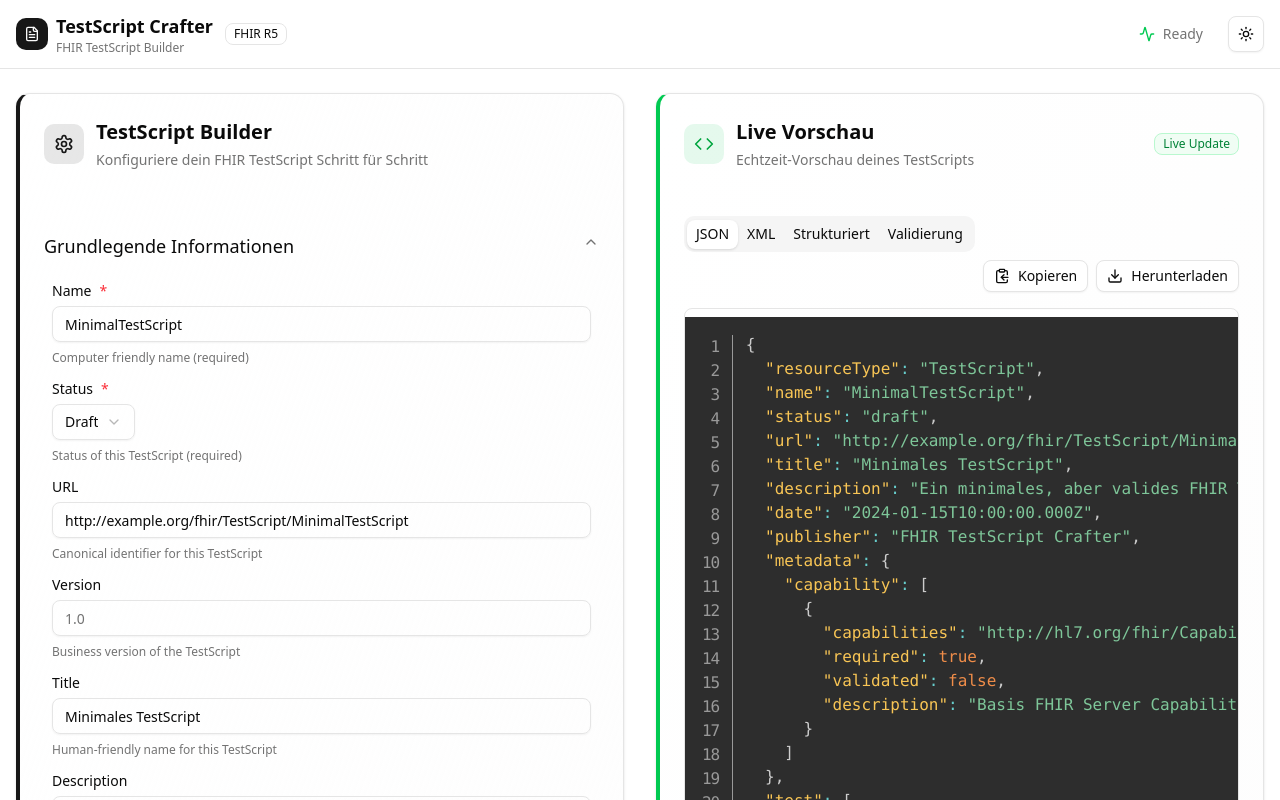
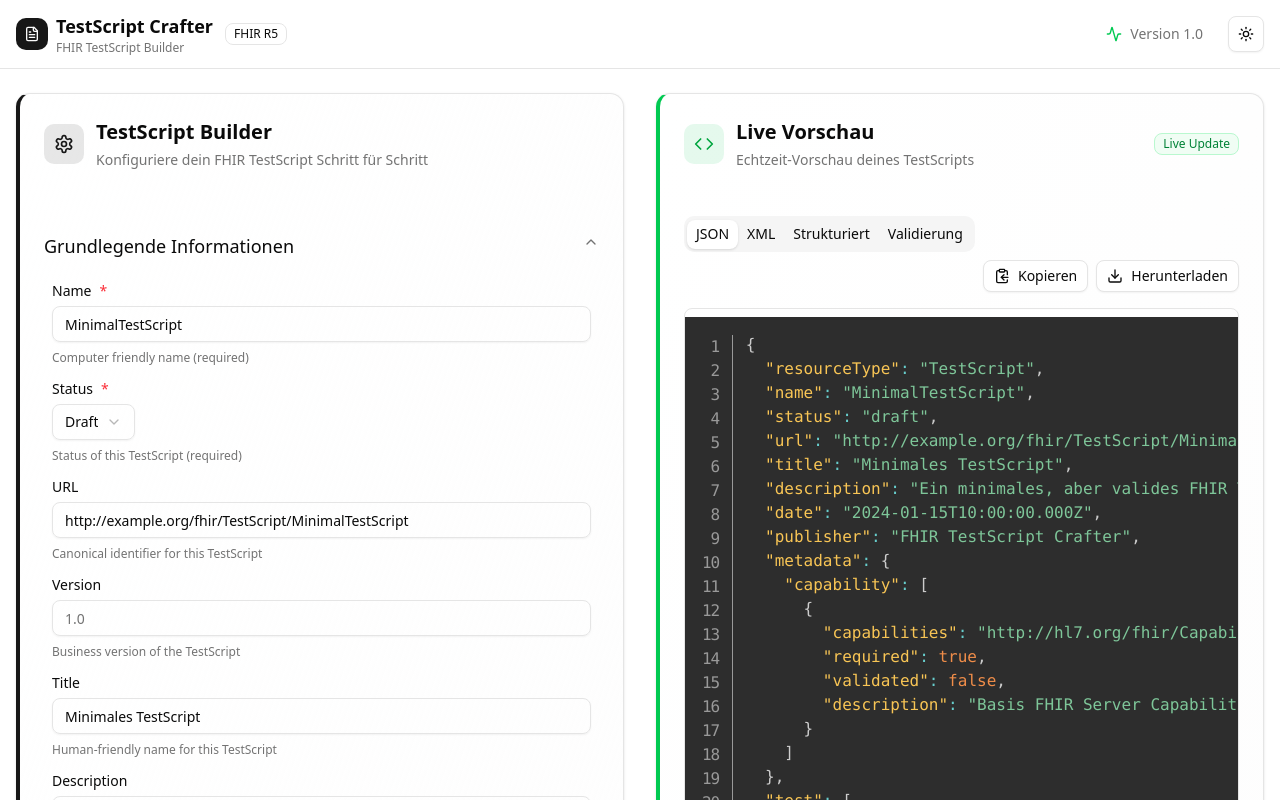
Before and after one commit to MichaelBogensberger/TestScriptCrafter, a Next.js app: page / in a window 1280 px wide. Shown: the top 800 px of the page. Built offline with nearby package versions, Linux system fonts and the light colour scheme.

Commit message:
fixed version name in ui

```diff
--- a/app/page.tsx
+++ b/app/page.tsx
@@ -29,7 +29,7 @@ export default function Home() {
             <div className="flex items-center space-x-3">
               <div className="hidden sm:flex items-center space-x-2 text-sm text-muted-foreground">
                 <Activity className="w-4 h-4 text-green-500" />
-                <span>Ready</span>
+                <span>Version 1.0</span>
               </div>
               <Separator orientation="vertical" className="h-6 hidden sm:block" />
               <ThemeToggle />
```
